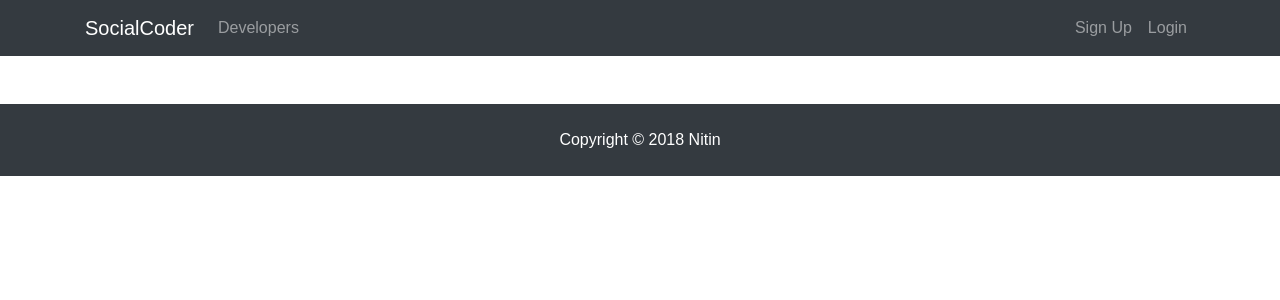
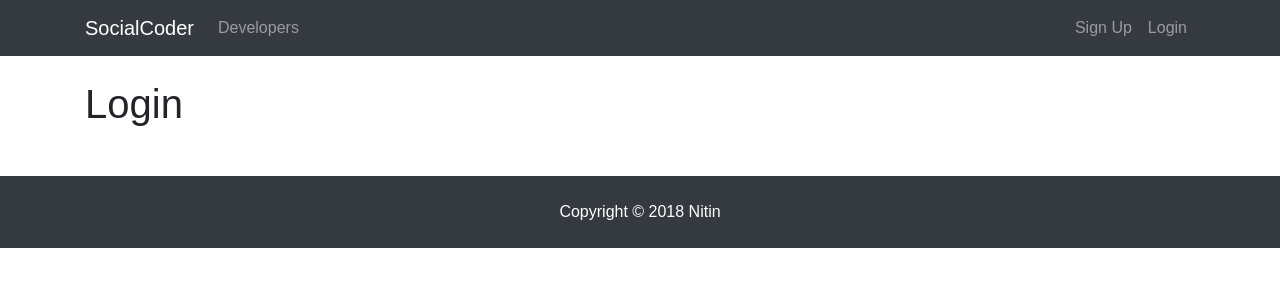
Before and after one commit to npkumar/devlinker, a React (Create React App) app in the folder client/: page /login in a window 1280 px wide. Shown: the top 300 px of the page. Built offline with nearby package versions, Linux system fonts and the light colour scheme.

Commit message:
Replace href with Link

```diff
--- a/client/src/App.js
+++ b/client/src/App.js
@@ -2,8 +2,12 @@
 import { BrowserRouter, Route } from 'react-router-dom';
 
 import Navbar from './components/layout/Navbar';
+import Footer from './components/layout/Footer';
+
 import Landing from './components/layout/Landing';
-import Footer from './components/layout/Footer';
+
+import Register from './components/auth/register';
+import Login from './components/auth/login';
 
 import './App.css';
 
@@ -14,6 +18,12 @@
         <div className="App">
           <Navbar />
           <Route exact path="/" component={ Landing } />
+
+          { /* Except landing all others in a container */}
+          <div className="container">
+            <Route exact path="/register" component={ Register } />
+            <Route exact path="/login" component={ Login } />
+          </div>
           <Footer />
         </div>
       </BrowserRouter>
--- /dev/null
+++ b/client/src/components/auth/login.js
@@ -0,0 +1,13 @@
+import React, { Component } from 'react'
+
+class Login extends Component {
+  render() {
+    return (
+      <div>
+        <h1>Login</h1>
+      </div>
+    )
+  }
+}
+
+export default Login;
--- /dev/null
+++ b/client/src/components/auth/register.js
@@ -0,0 +1,13 @@
+import React, { Component } from 'react'
+
+class Register extends Component {
+  render() {
+    return (
+      <div>
+        <h1>Register</h1>
+      </div>
+    )
+  }
+}
+
+export default Register;
--- a/client/src/components/layout/Landing.js
+++ b/client/src/components/layout/Landing.js
@@ -1,4 +1,5 @@
 import React, { Component } from 'react'
+import { Link } from 'react-router-dom';
 
 class Landing extends Component {
   render() {
@@ -11,8 +12,8 @@
                 <h1 className="display-3 mb-4 text-warning">Social Coder</h1>
                 <p className="lead">A better way to connect, share and discuss with like minded developers</p>
                 <hr />
-                <a href="register.html" className="btn btn-lg btn-warning mr-2">Sign Up</a>
-                <a href="login.html" className="btn btn-lg btn-light">Login</a>
+                <Link to="/register" className="btn btn-lg btn-warning mr-2">Sign Up</Link>
+                <Link to="/login" className="btn btn-lg btn-light">Login</Link>
               </div>
             </div>
           </div>
--- a/client/src/components/layout/Navbar.js
+++ b/client/src/components/layout/Navbar.js
@@ -1,11 +1,12 @@
 import React, { Component } from 'react'
+import { Link } from 'react-router-dom';
 
 class Navbar extends Component {
   render() {
     return (
       <nav className="navbar navbar-expand-sm navbar-dark bg-dark mb-4">
         <div className="container">
-          <a className="navbar-brand" href="landing.html">SocialCoder</a>
+          <Link className="navbar-brand" to="/">SocialCoder</Link>
           <button className="navbar-toggler" type="button" data-toggle="collapse" data-target="#mobile-nav">
             <span className="navbar-toggler-icon"></span>
           </button>
@@ -13,17 +14,16 @@
           <div className="collapse navbar-collapse" id="mobile-nav">
             <ul className="navbar-nav mr-auto">
               <li className="nav-item">
-                <a className="nav-link" href="profiles.html"> Developers
-                </a>
+                <Link className="nav-link" to="/profiles">Developers</Link>
               </li>
             </ul>
 
             <ul className="navbar-nav ml-auto">
               <li className="nav-item">
-                <a className="nav-link" href="register.html">Sign Up</a>
+                <Link className="nav-link" to="/register">Sign Up</Link>
               </li>
               <li className="nav-item">
-                <a className="nav-link" href="login.html">Login</a>
+                <Link className="nav-link" to="/login">Login</Link>
               </li>
             </ul>
           </div>
```
